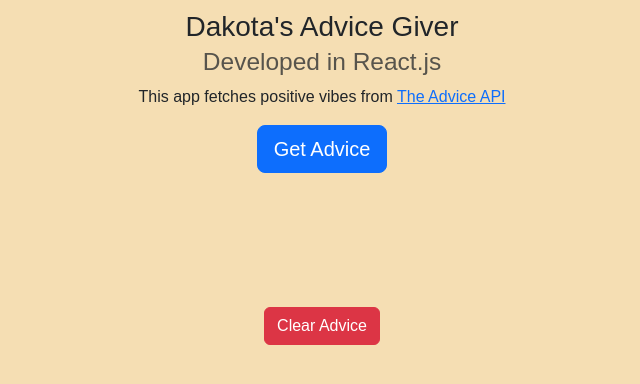
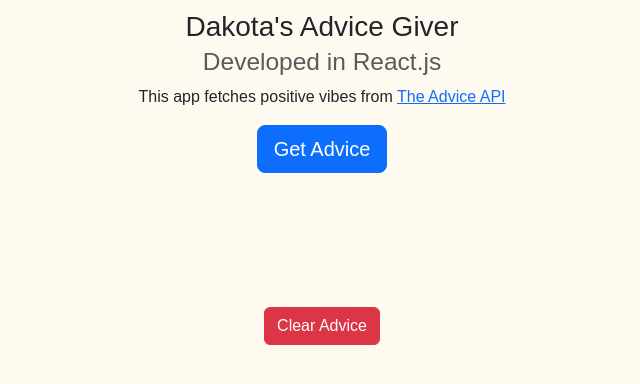
Before and after one commit to dakota-whitney/advice-giver, a React (Create React App) app: page / in a window 1280 px wide. Shown: the top 384 px of the page, without its empty margins (318-958 px from the left). Built offline with nearby package versions, Linux system fonts and the light colour scheme.

Commit message:
Update styles.css

```diff
--- a/src/styles.css
+++ b/src/styles.css
@@ -1,5 +1,5 @@
 body {
-  background-color: wheat;
+  background-color: floralwhite;
   padding: 10px;
 }
 
```
